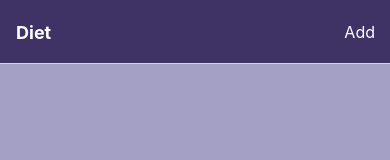
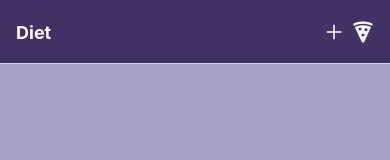
Before and after one commit to xilu56/Assignment2, a React Native app: screen /DietTab in a window 390 px wide. Shown: the top 160 px of the page. Built offline with nearby package versions, Linux system fonts and the light colour scheme.

Commit message:
Changed buttons to icons

```diff
--- a/Screens/activity.js
+++ b/Screens/activity.js
@@ -1,8 +1,9 @@
 import React, { useContext, useLayoutEffect } from 'react';
-import { View, Text, Pressable, StyleSheet} from 'react-native';
+import { View, StyleSheet, Pressable } from 'react-native';
 import ItemsList from '../Components/ItemsList';
 import { ActivityContext } from '../Context/ActivityContext';
 import { ThemeContext } from '../Context/ThemeContext';
+import { Ionicons } from '@expo/vector-icons';
 
 export default function Activity({ navigation }) {
   const { activities } = useContext(ActivityContext);
@@ -11,12 +12,15 @@ export default function Activity({ navigation }) {
   useLayoutEffect(() => {
     navigation.setOptions({
       headerRight: () => (
-        <Pressable
-          onPress={() => navigation.navigate('AddActivity')}
-          style={({ pressed }) => [{ opacity: pressed ? 0.5 : 1 }]} // Change opacity when pressed
-        >
-          <Text style={{ color: theme.white, fontSize: 16, marginRight: 15 }}>Add</Text>
-        </Pressable>
+        <View style={{ flexDirection: 'row', marginRight: 15 }}>
+          <Pressable
+            onPress={() => navigation.navigate('AddActivity')}
+            style={({ pressed }) => [{ opacity: pressed ? 0.5 : 1 }]}
+          >
+            <Ionicons name="add" size={24} color={theme.white} style={{ marginRight: 5 }} />
+          </Pressable>
+            <Ionicons name="walk" size={24} color={theme.white} />
+        </View>
       ),
       headerStyle: {
         backgroundColor: theme.primary,
--- a/Screens/diet.js
+++ b/Screens/diet.js
@@ -3,6 +3,7 @@ import { View, Text, Pressable, StyleSheet} from 'react-native';
 import ItemsList from '../Components/ItemsList';
 import { DietContext } from '../Context/DietContext';
 import { ThemeContext } from '../Context/ThemeContext';
+import { Ionicons } from '@expo/vector-icons';
 
 export default function Diet({ navigation }) {
   const { dietEntries } = useContext(DietContext);
@@ -11,12 +12,15 @@ export default function Diet({ navigation }) {
   useLayoutEffect(() => {
     navigation.setOptions({
       headerRight: () => (
-        <Pressable
-          onPress={() => navigation.navigate('AddADiet')}
-          style={({ pressed }) => [{ opacity: pressed ? 0.5 : 1 }]} // Change opacity when pressed
-        >
-          <Text style={{ color: theme.white, fontSize: 16, marginRight: 15 }}>Add</Text>
-        </Pressable>
+        <View style={{ flexDirection: 'row', marginRight: 15 }}>
+          <Pressable
+            onPress={() => navigation.navigate('AddADiet')}
+            style={({ pressed }) => [{ opacity: pressed ? 0.5 : 1 }]}
+          >
+            <Ionicons name="add" size={24} color={theme.white} style={{ marginRight: 5 }} />
+          </Pressable>
+            <Ionicons name="pizza" size={24} color={theme.white} />
+        </View>
       ),
       headerStyle: {
         backgroundColor: theme.primary,
```
